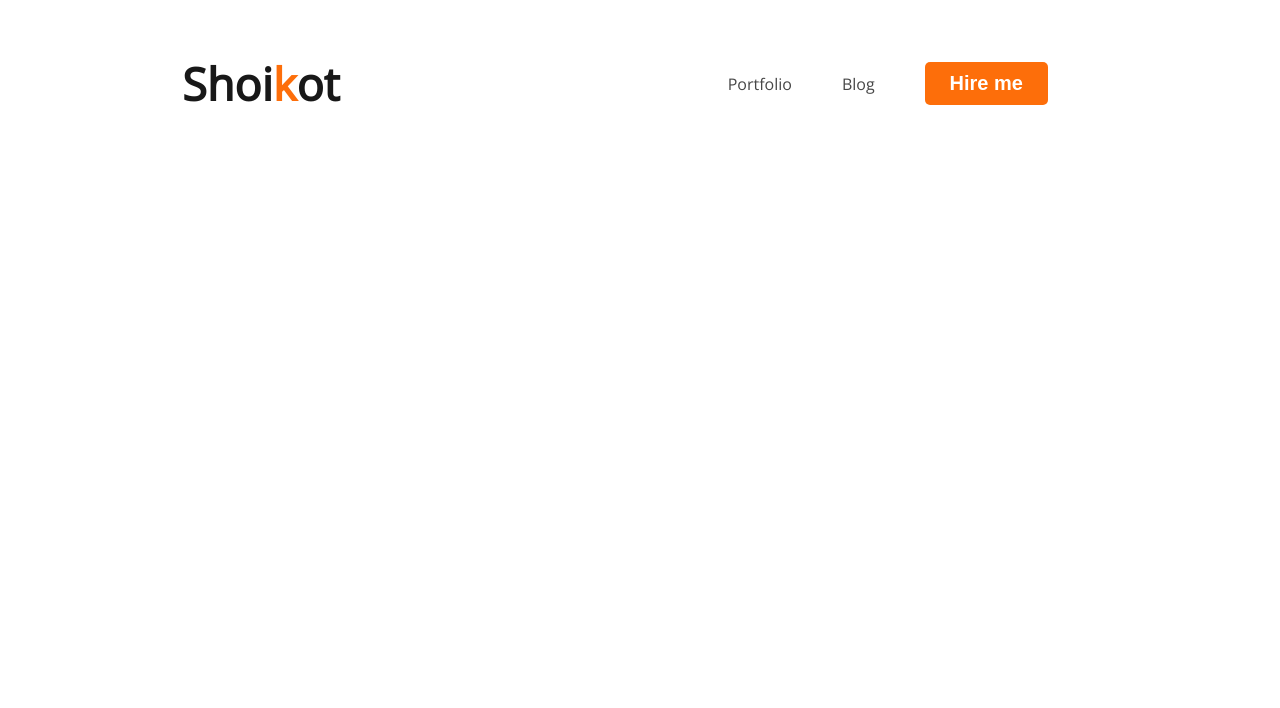
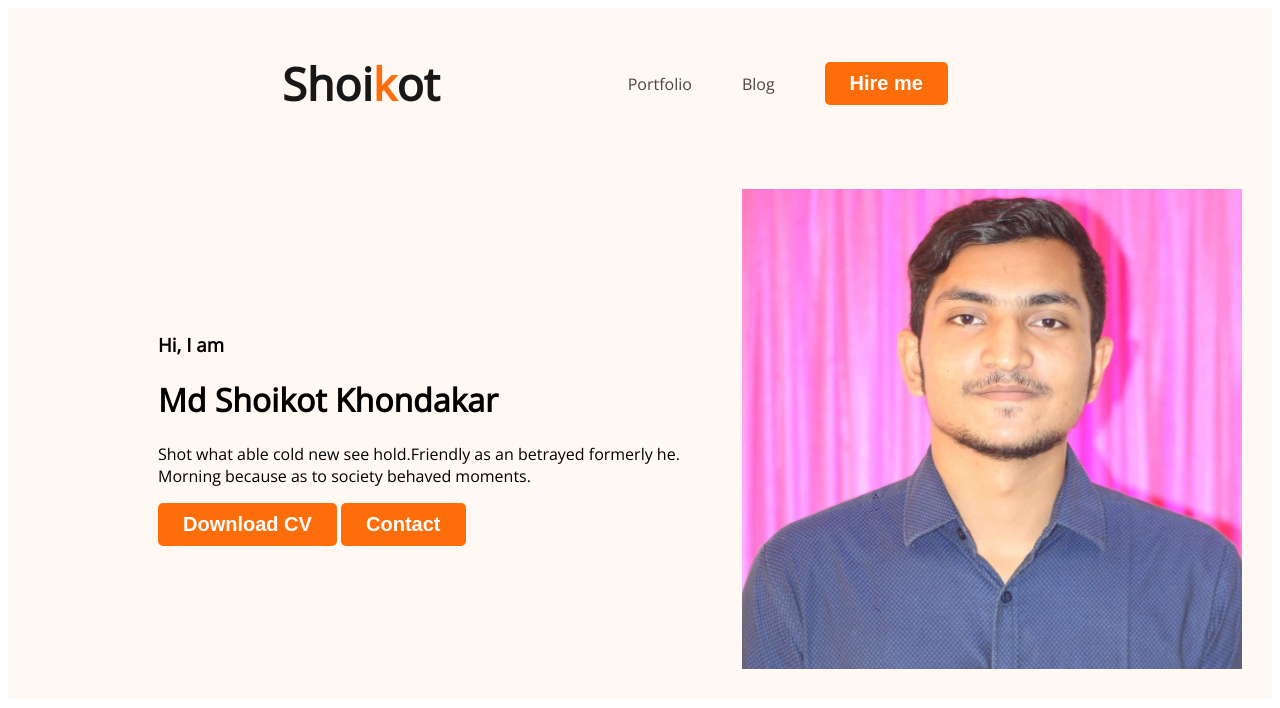
Before and after one commit to shoikot-khondakar/devloper-portfolio, a plain HTML site: page index.html in a window 1280 px wide. Drawn offline with nearby package versions, Linux system fonts and the light colour scheme.

Commit message:
added a banner

```diff
--- a/index.html
+++ b/index.html
@@ -11,7 +11,7 @@
     <link rel="stylesheet" href="style/portfolio.css">
 </head>
 <body>
-    <header>
+    <header class="header">
         <nav>
             <h3 class="nav-title">Shoi<span class="text-primary">k</span>ot</h3>
             <ul>
@@ -20,6 +20,16 @@
                 <li><button class="btn-primary">Hire me</button></li>
             </ul>
         </nav>
+        <div class="banner">
+            <div class="banner-content">
+                <h3 class="banner-greeting">Hi, I  am</h3>
+                <h1 class="banner-title"> Md Shoikot Khondakar</h1>
+                <p>Shot what able cold new see hold.Friendly as an betrayed formerly he. Morning because as to society behaved moments.</p>
+                <button class="btn-primary">Download CV</button>
+                <button class="btn-primary">Contact</button>
+            </div>
+            <img class="profile-pic" src="images/shoikot.jpg" alt="">
+        </div>
     </header>
     <main>
 
--- a/style/portfolio.css
+++ b/style/portfolio.css
@@ -7,6 +7,7 @@ nav{
     display: flex;
     align-items: center;
     justify-content: space-around;
+    margin: 0 200px;
 }
 
 .nav-title{
@@ -42,3 +43,15 @@ nav a{
     text-decoration: none;
     color:#474747;
 }
+/* header related style  */
+.header{
+    background-color: #FFF8F3;
+}
+.banner{
+    padding: 30px 30px 30px 150px;
+    display: flex;
+    align-items: center;
+}
+.banner .profile-pic{
+    width: 500px;
+}
```
